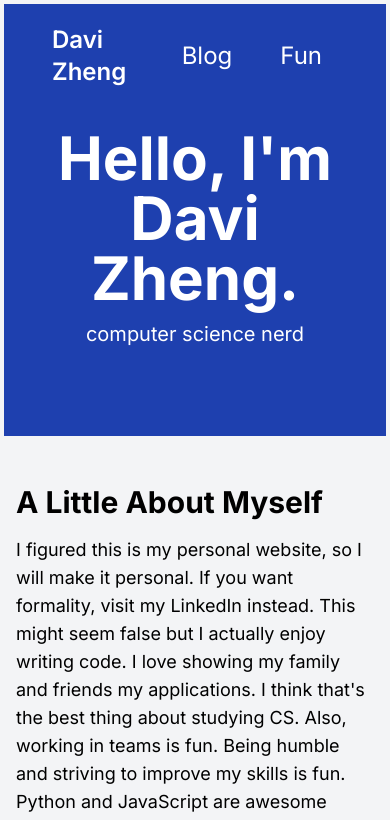
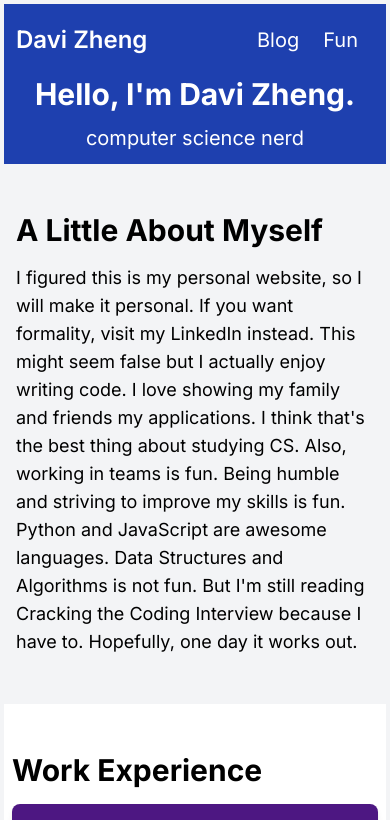
Before and after one commit to DaviZCodes/my-website-bento, a Next.js app: page / in a window 390 px wide. Shown: the top 820 px of the page. Built offline with nearby package versions, Linux system fonts and the light colour scheme.

Commit message:
NavBar is looking good

```diff
--- a/src/app/components/Header.tsx
+++ b/src/app/components/Header.tsx
@@ -2,9 +2,9 @@ import NavBar from "./NavBar";
 
 export default function Header() {
   return (
-    <header className="bg-blue-800 pt-20 pb-16">
-      <div className="text-white text-center py-6 p-10">
-        <h1 className="text-6xl font-bold pt-5 sm:pt-0 pb-3">
+    <header className="bg-blue-800 pt-10 xl:pt-16 xl:pb-16">
+      <div className="text-white text-center py-3">
+        <h1 className="text-3xl xl:text-6xl font-bold pt-5 sm:pt-0 pb-3">
           Hello, I&apos;m Davi Zheng.
         </h1>
         <div className="text-xl">computer science nerd</div>
--- a/src/app/components/NavBar.tsx
+++ b/src/app/components/NavBar.tsx
@@ -1,8 +1,39 @@
+"use client";
+
 import Link from "next/link";
+import { useState, useEffect } from "react";
 
 export default function NavBar() {
+  const [stickToTop, setStickToTop] = useState(false); // to keep NavBar stick after scroll
+
+  useEffect(() => {
+    // see if scrolled enough for NavBar to stick
+    const handleScroll = () => {
+      if (window.scrollY > 26) {
+        console.log("scroll above");
+        setStickToTop(true);
+      } else {
+        setStickToTop(false);
+      }
+    };
+
+    window.addEventListener("scroll", handleScroll);
+
+    // Clean up the event listener
+    return () => {
+      window.removeEventListener("scroll", handleScroll);
+    };
+  }, []);
+
   return (
-    <div className="absolute top-0 w-full py-6 px-12 flex justify-between items-center text-2xl">
+    <div
+      className={`top-0 w-full py-6 xl:px-28 flex justify-between items-center text-xl
+      ${
+        stickToTop
+          ? "fixed bg-blue-800 px-3 py-2 z-50 transition-all duration-300"
+          : "absolute w-full py-6 px-3 xl:px-12 flex justify-between items-center text-xl"
+      }`}
+    >
       <div>
         <Link href="/">
           <p className="text-white font-semibold text-2xl bold">Davi Zheng</p>
@@ -10,7 +41,7 @@ export default function NavBar() {
       </div>
 
       <div className="flex">
-        <div className="px-6">
+        <div className="">
           <Link href="/blog">
             <p className="text-white">Blog</p>
           </Link>
```
